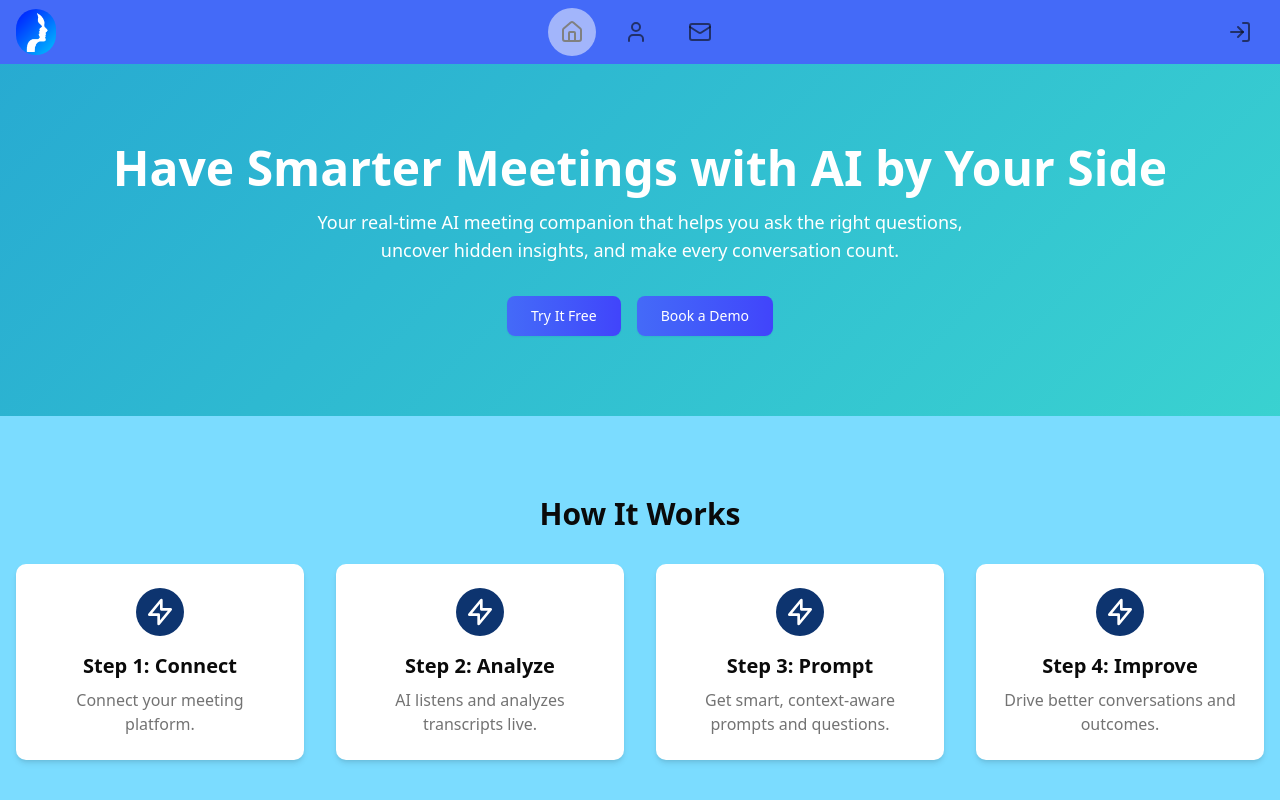
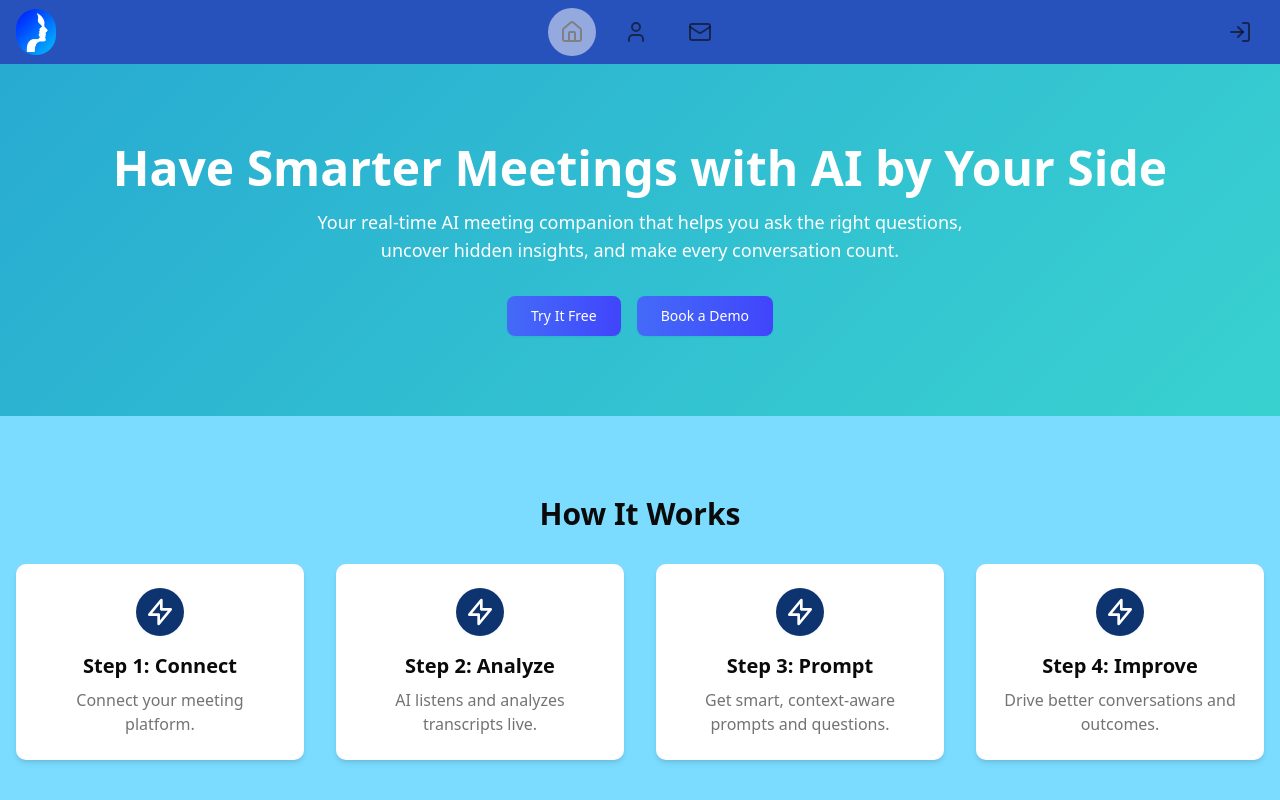
Before and after one commit to RSP0204/Doppelganger, a Next.js app in the folder frontend/: page / in a window 1280 px wide. Shown: the top 800 px of the page. Built offline with nearby package versions, Linux system fonts and the light colour scheme.

Commit message:
Navbar color updated

```diff
--- a/frontend/src/app/globals.css
+++ b/frontend/src/app/globals.css
@@ -35,9 +35,10 @@
   --sidebar-accent: oklch(0.97 0 0);
   --sidebar-accent-foreground: oklch(0.205 0 0);
   --sidebar-border: oklch(0.922 0 0);
-  --sidebar-ring: oklch(0.87 0 0);
+  --sidebar-ring: oklch(0.439 0 0);
   --background: oklch(85.5% 0.120 235.5);
   --foreground: oklch(0.145 0 0);
+  --navbar-background: oklch(47.4% 0.172 264.2);
 }
 
 .dark {
@@ -167,6 +168,7 @@
   --color-sidebar-accent-foreground: var(--sidebar-accent-foreground);
   --color-sidebar-border: var(--sidebar-border);
   --color-sidebar-ring: var(--sidebar-ring);
+  --color-navbar-background: var(--navbar-background);
   --animate-accordion-down: accordion-down 0.2s ease-out;
   --animate-accordion-up: accordion-up 0.2s ease-out;
 
--- a/frontend/src/components/nav-header.tsx
+++ b/frontend/src/components/nav-header.tsx
@@ -53,7 +53,7 @@ export function NavHeader() {
         : rightLink;
 
     return (
-        <nav className="sticky top-0 z-50 w-full bg-[#446af8] backdrop-blur-sm">
+        <nav className="sticky top-0 z-50 w-full bg-[var(--navbar-background)] backdrop-blur-sm">
             <div className="container mx-auto h-16 px-4 flex items-center justify-center">
                 <div className="flex items-center justify-between w-full">
                 {/* Left Section: Logo */}
```
